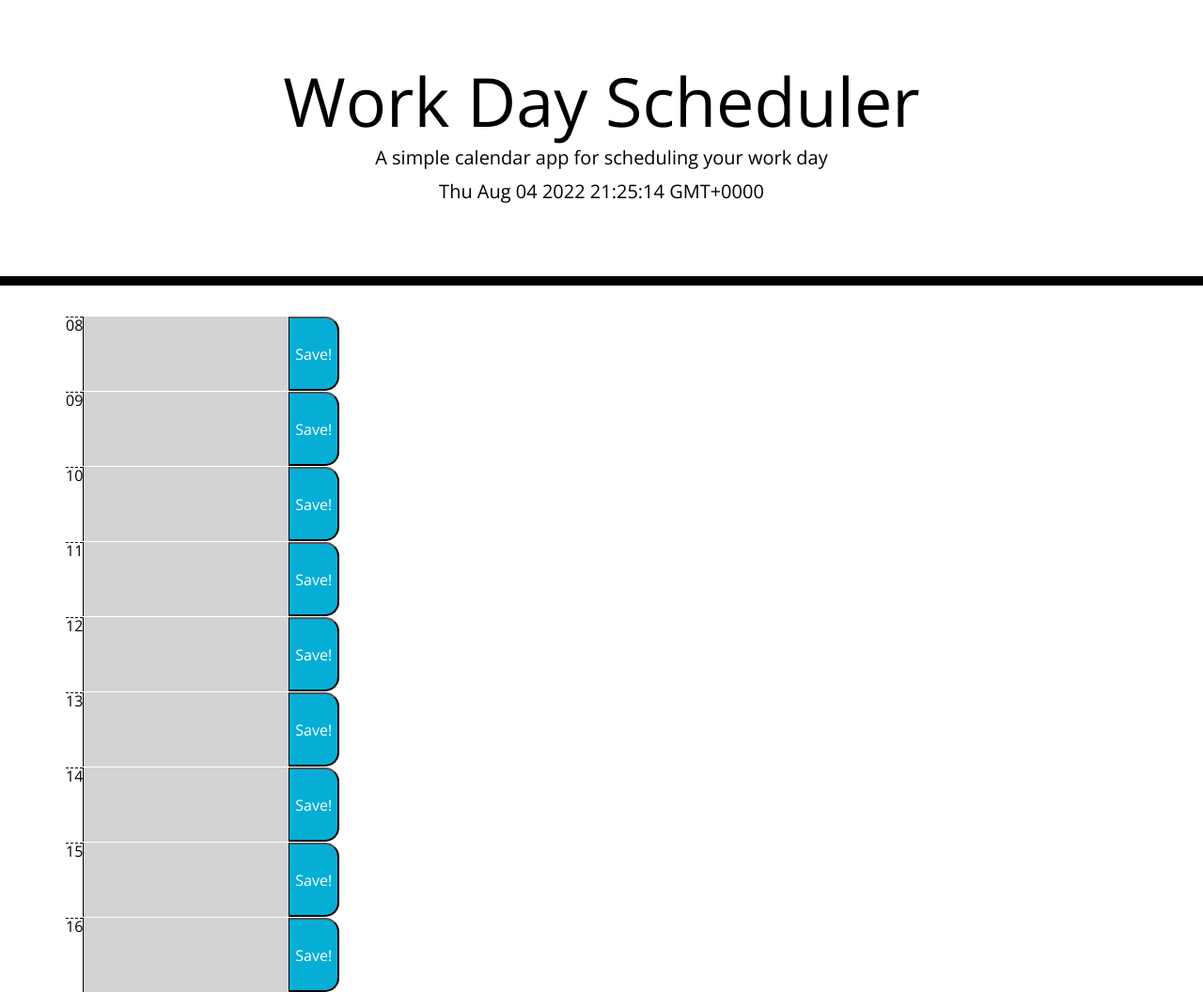
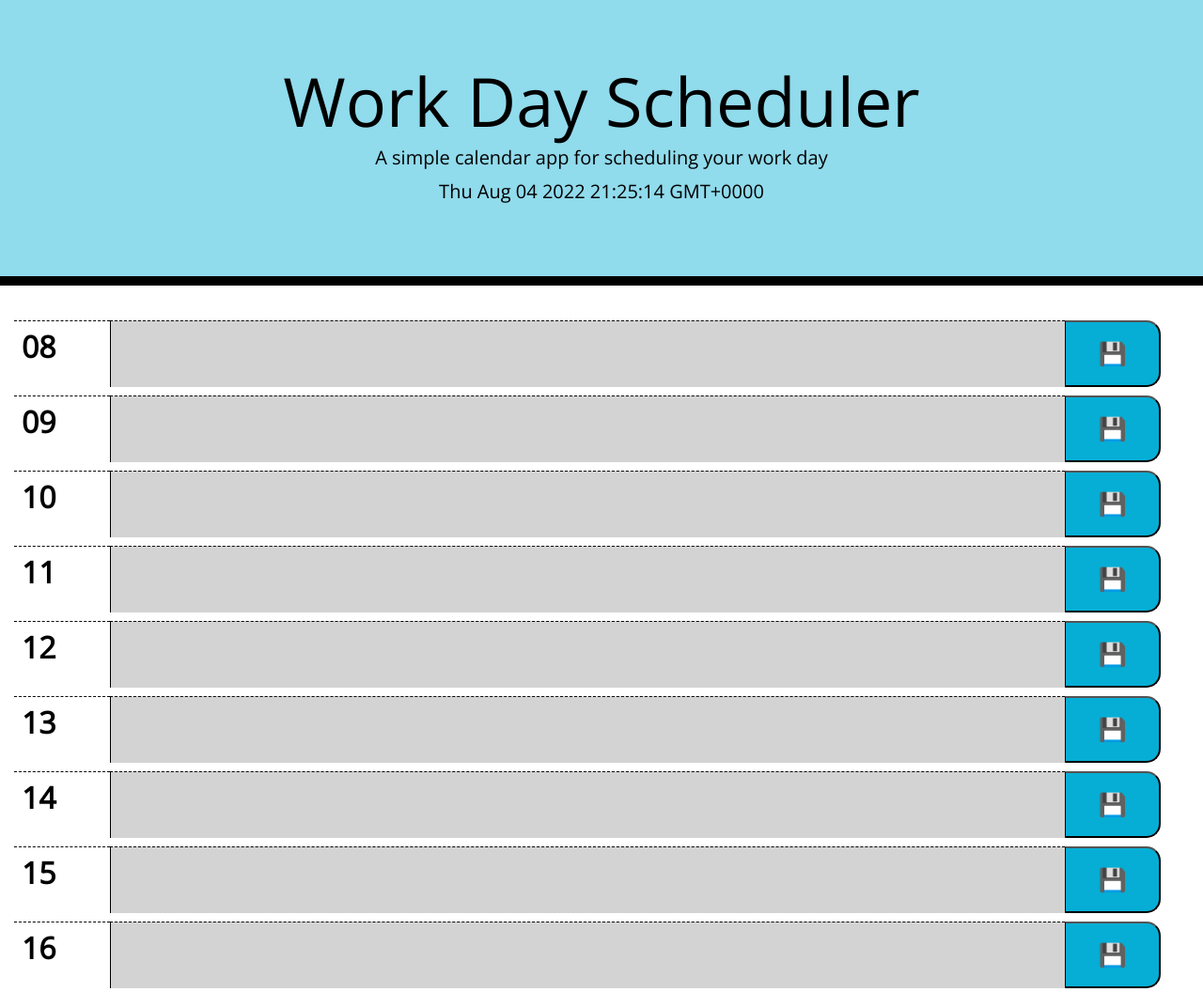
Before and after one commit to JDReeves86/05ChallengeTurnIn, a plain HTML site: page Develop/index.html in a window 1280 px wide. Shown: the top 1056 px of the page at 94% size. Drawn offline with nearby package versions, Linux system fonts and the light colour scheme.

Commit message:
stylized CSS

```diff
--- a/Develop/index.html
+++ b/Develop/index.html
@@ -28,7 +28,7 @@
       <p class="lead">A simple calendar app for scheduling your work day</p>
       <p id="currentDay" class="lead"></p>
     </header>
-    <div class="container">
+    <div class="container col-12">
       <!-- Timeblocks go here -->
     </div>
 
--- a/Develop/script.js
+++ b/Develop/script.js
@@ -26,23 +26,23 @@ const timeRefresh = setInterval(function(){
 const renderTimeBlocks = function() {
     for (let i = 0; i < numbers.length; i++) {
         const rowDiv = $('<div>');
-        rowDiv.addClass('row');
+        rowDiv.addClass('row col-12 d-flex');
         calendarBody.append(rowDiv);
 
         const timeBlock = $('<div>');
-        timeBlock.addClass('hour')
+        timeBlock.addClass('hour col-12 col-md-1 p-2 mt-1 mb-1 h2 font-weight-bold')
         timeBlock.text(numbers[i])
         rowDiv.append(timeBlock);
 
         const hourlyText = $('<textarea>');
-        hourlyText.addClass('time-block');
+        hourlyText.addClass('time-block col-12 col-md-10 p-2 mt-1 mb-1 h5 font-weight-normal');
         hourlyText.attr('data-hour', numbers[i])
         rowDiv.append(hourlyText);
 
         const saveBtn = $('<button>');
-        saveBtn.addClass('saveBtn');
+        saveBtn.addClass('saveBtn col-12 col-md-1 p-2 mt-1 mb-1 h4');
         saveBtn.attr('data-hour', numbers[i])
-        saveBtn.text('Save!')
+        saveBtn.text('💾')
         rowDiv.append(saveBtn);
     };
 };
--- a/Develop/style.css
+++ b/Develop/style.css
@@ -15,7 +15,7 @@ textarea {
 
 .jumbotron {
   text-align: center;
-  background-color: transparent;
+  background-color:#06afd571;
   color: black;
   border-radius: 0;
   border-bottom: 10px solid black;
@@ -27,7 +27,7 @@ textarea {
 
 .time-block {
   text-align: center;
-  /* border-radius: 15px; */
+  border-top: 1px dashed #000000;
 }
 
 .row {
@@ -44,7 +44,8 @@ textarea {
 
 .past {
   background-color: #d3d3d3;
-  color: white;
+  color: #5f5f5f;
+  text-decoration:line-through;
 }
 
 .present {
```
